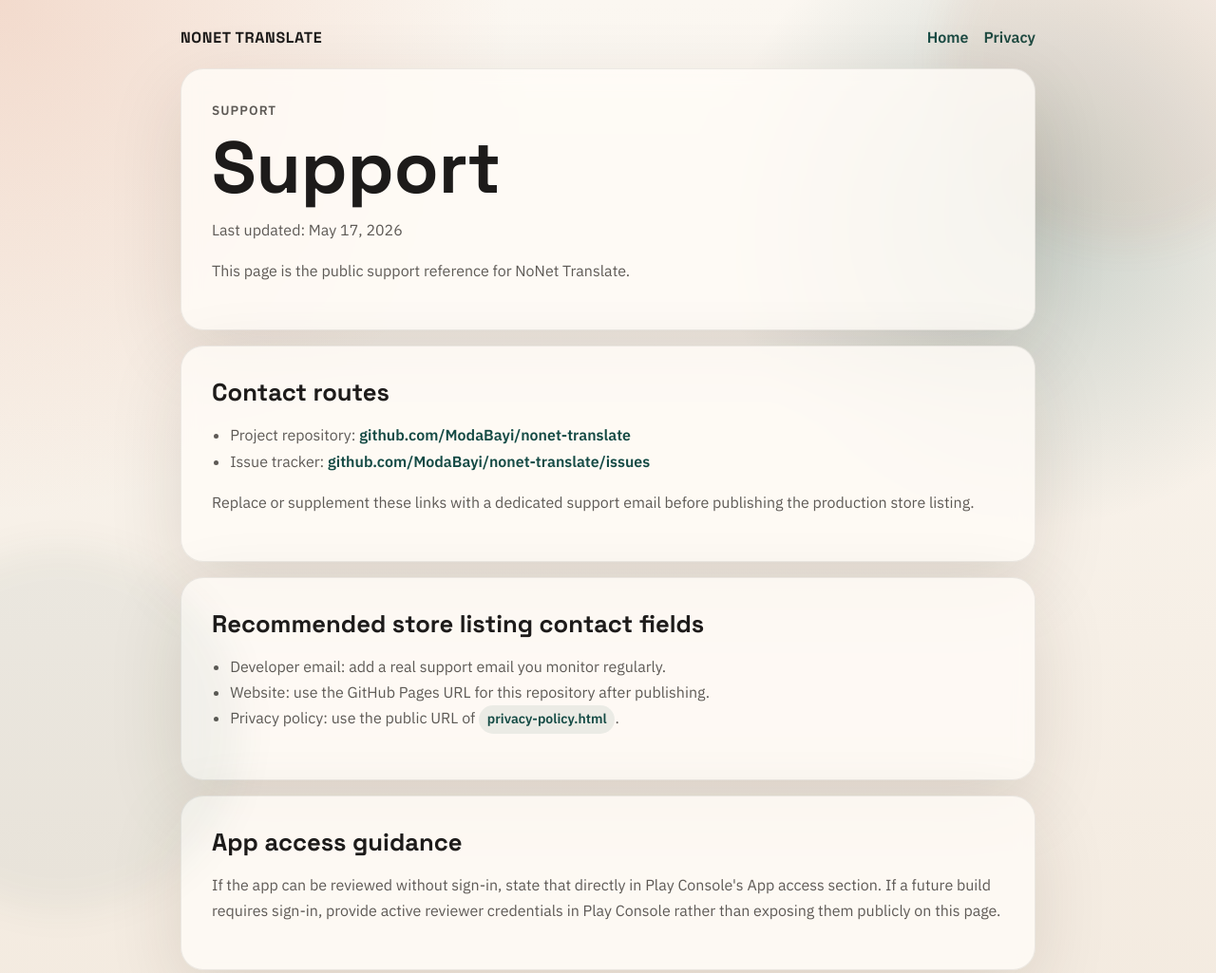
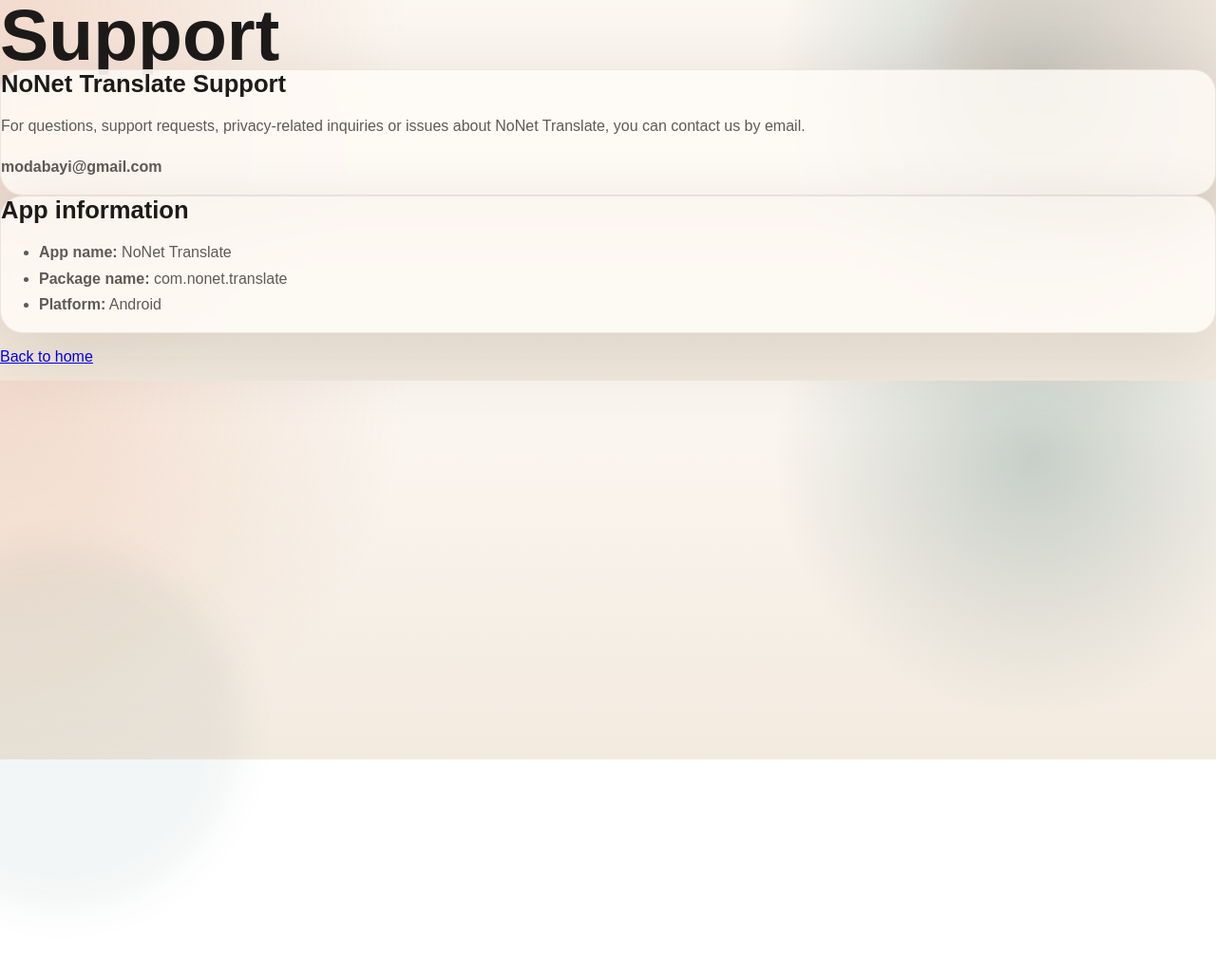
Before and after one commit to ModaBayi/nonet-translate, a plain HTML site: page support.html in a window 1280 px wide. Shown: the top 1025 px of the page at 95% size. After the commit the page ends 800 px from the top, so only its background shows below. Drawn offline with Linux system fonts and the light colour scheme.

Commit message:
Refactor support.html for improved structure

```diff
--- a/support.html
+++ b/support.html
@@ -1,62 +1,36 @@
-<!DOCTYPE html>
+<!doctype html>
 <html lang="en">
 <head>
   <meta charset="utf-8">
+  <title>NoNet Translate Support</title>
   <meta name="viewport" content="width=device-width, initial-scale=1">
-  <title>Support | NoNet Translate</title>
-  <link rel="preconnect" href="https://fonts.googleapis.com">
-  <link rel="preconnect" href="https://fonts.gstatic.com" crossorigin>
-  <link href="https://fonts.googleapis.com/css2?family=Space+Grotesk:wght@400;500;700&family=IBM+Plex+Sans:wght@400;500;600&display=swap" rel="stylesheet">
   <link rel="stylesheet" href="styles.css">
 </head>
 <body>
-  <div class="page-shell content-page">
-    <header class="topbar">
-      <div class="brand">NoNet Translate</div>
-      <nav>
-        <a href="index.html">Home</a>
-        <a href="privacy-policy.html">Privacy</a>
-      </nav>
-    </header>
+  <main class="container">
+    <h1>Support</h1>
 
-    <main>
     <section class="card">
-        <p class="eyebrow">Support</p>
-        <h1>Support</h1>
-        <p class="lead">Last updated: May 17, 2026</p>
+      <h2>NoNet Translate Support</h2>
       <p>
-          This page is the public support reference for NoNet Translate.
+        For questions, support requests, privacy-related inquiries or issues about
+        NoNet Translate, you can contact us by email.
+      </p>
+      <p>
+        <strong>modabayi@gmail.com</strong>
       </p>
     </section>
 
     <section class="card">
-        <h2>Contact routes</h2>
+      <h2>App information</h2>
       <ul>
-          <li>Project repository: <a class="text-link" href="https://github.com/ModaBayi/nonet-translate">github.com/ModaBayi/nonet-translate</a></li>
-          <li>Issue tracker: <a class="text-link" href="https://github.com/ModaBayi/nonet-translate/issues">github.com/ModaBayi/nonet-translate/issues</a></li>
-        </ul>
-        <p>
-          Replace or supplement these links with a dedicated support email before publishing the production store listing.
-        </p>
-      </section>
-
-      <section class="card">
-        <h2>Recommended store listing contact fields</h2>
-        <ul>
-          <li>Developer email: add a real support email you monitor regularly.</li>
-          <li>Website: use the GitHub Pages URL for this repository after publishing.</li>
-          <li>Privacy policy: use the public URL of <span class="code-pill">privacy-policy.html</span>.</li>
+        <li><strong>App name:</strong> NoNet Translate</li>
+        <li><strong>Package name:</strong> com.nonet.translate</li>
+        <li><strong>Platform:</strong> Android</li>
       </ul>
     </section>
 
-      <section class="card">
-        <h2>App access guidance</h2>
-        <p>
-          If the app can be reviewed without sign-in, state that directly in Play Console's App access section.
-          If a future build requires sign-in, provide active reviewer credentials in Play Console rather than exposing them publicly on this page.
-        </p>
-      </section>
+    <p><a href="index.html">Back to home</a></p>
   </main>
-  </div>
 </body>
 </html>
```
Lines whose indentation alone changed are shown as unchanged.
